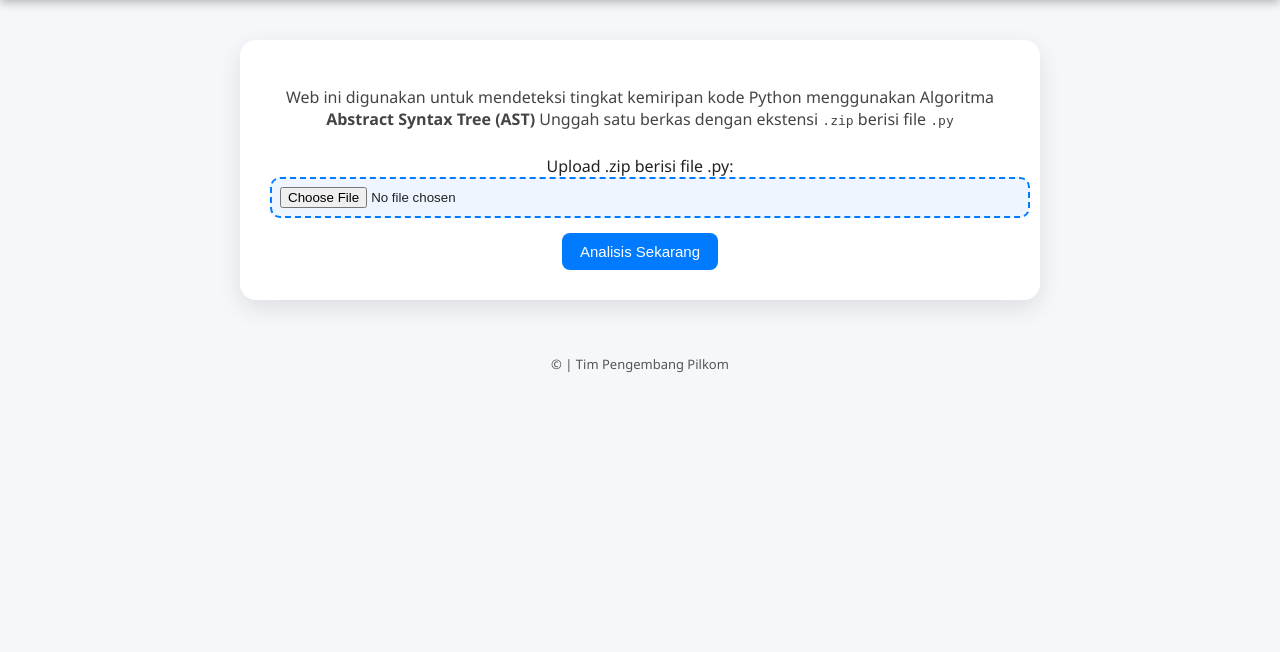
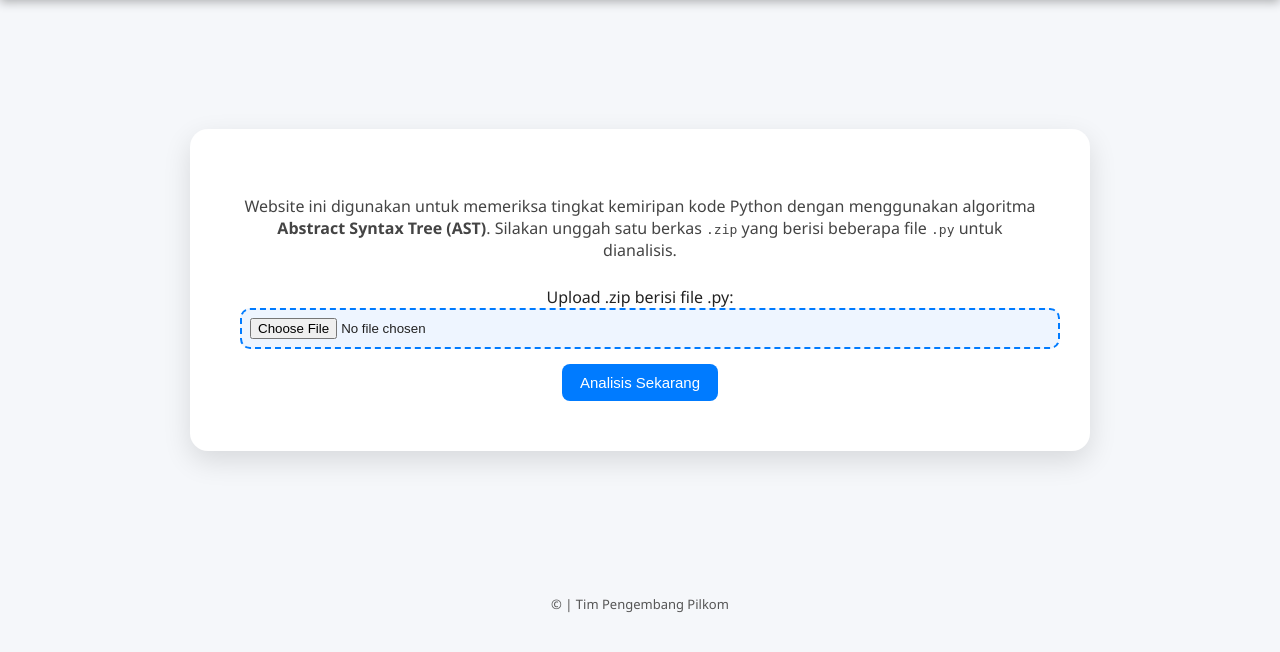
Before and after one commit to MNFadhillah/similarity_checker, a Django app: page / in a window 1280 px wide. Shown: the part 86-738 px from the top of the page. Run offline with Django 5.2, Linux system fonts and the light colour scheme.

Commit message:
Enhance layout and update descriptions in templates; remove unused landing and upload pages

```diff
--- a/analyzer/templates/base.html
+++ b/analyzer/templates/base.html
@@ -18,14 +18,26 @@
       box-shadow: 0 2px 10px rgba(0,0,0,0.3);
     }
     header h1 { margin: 0; font-size: 26px; letter-spacing: 1px; }
-    main { max-width: 800px; margin: 40px auto; padding: 0 20px; }
+    /* main { max-width: 800px; margin: 40px auto; padding: 0 20px; } */
+    main {
+      max-width: 900px;
+      margin: 0 auto;
+      padding: 40px 20px;
+      min-height: calc(100vh - 300px);
+      display: flex;
+      justify-content: center;
+      align-items: center;
+      flex-direction: column;
+    }
+
     .card {
       background: white;
-      border-radius: 16px;
-      padding: 30px;
-      box-shadow: 0 8px 24px rgba(0,0,0,0.1);
+      border-radius: 18px;
+      padding: 50px 50px;   /* diperbesar */
+      box-shadow: 0 10px 28px rgba(0,0,0,0.12);
       text-align: center;
     }
+
     .desc { color: #444; margin-bottom: 25px; }
     input[type=file] {
       padding: 8px;
--- a/analyzer/templates/index.html
+++ b/analyzer/templates/index.html
@@ -3,9 +3,10 @@
 <section class="landing">
   <div class="card">
     <p class="desc">
-      Web ini digunakan untuk mendeteksi tingkat kemiripan kode Python menggunakan
-      Algoritma <strong>Abstract Syntax Tree (AST)</strong>
-      Unggah satu berkas dengan ekstensi <code>.zip</code> berisi file <code>.py</code>
+      Website ini digunakan untuk memeriksa tingkat kemiripan kode Python dengan
+      menggunakan algoritma <strong>Abstract Syntax Tree (AST)</strong>.
+      Silakan unggah satu berkas <code>.zip</code> yang berisi beberapa file
+      <code>.py</code> untuk dianalisis.
     </p>
 
     {% if error %}
```
Also changed, not shown: analyzer/templates/landing.html (deleted, +0 -8 lines), analyzer/templates/upload.html (deleted, +0 -10 lines).
